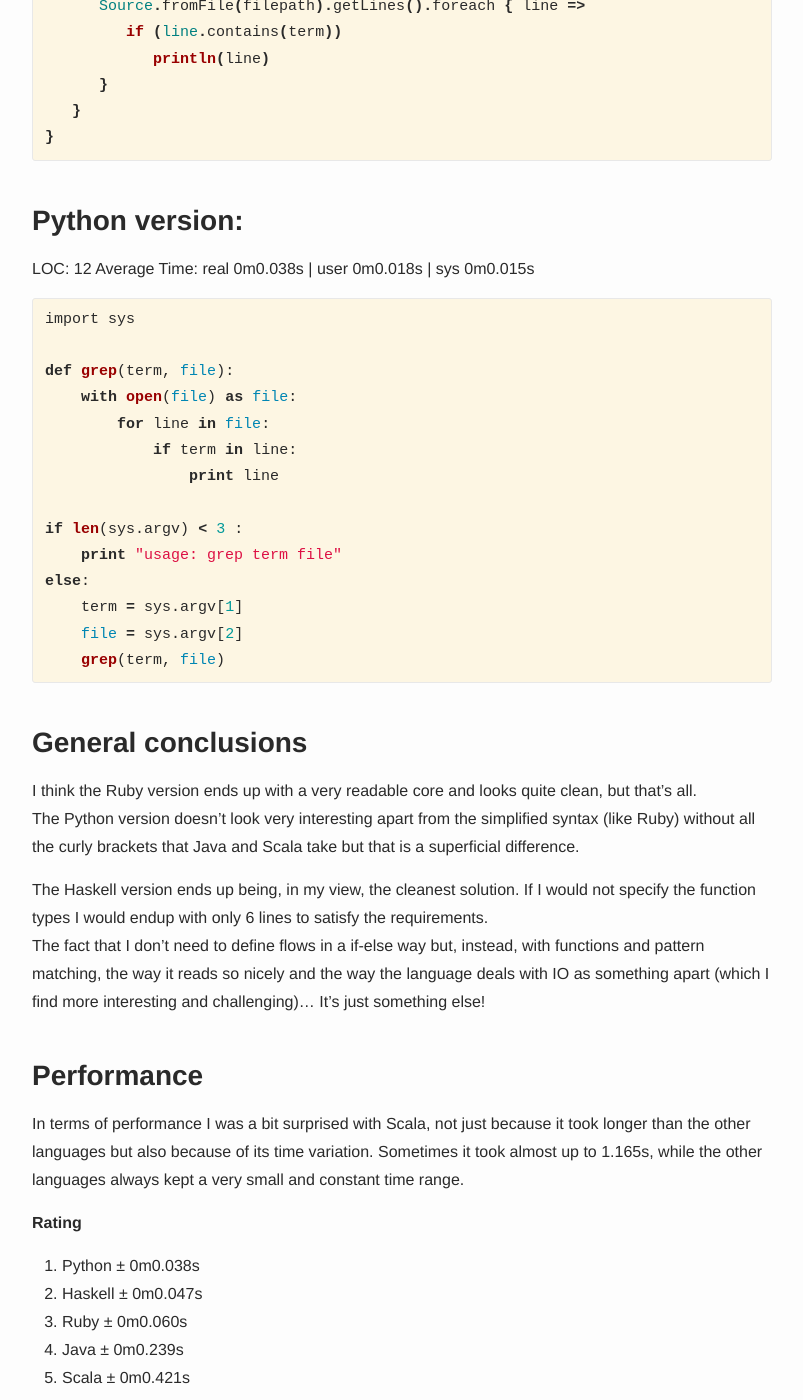
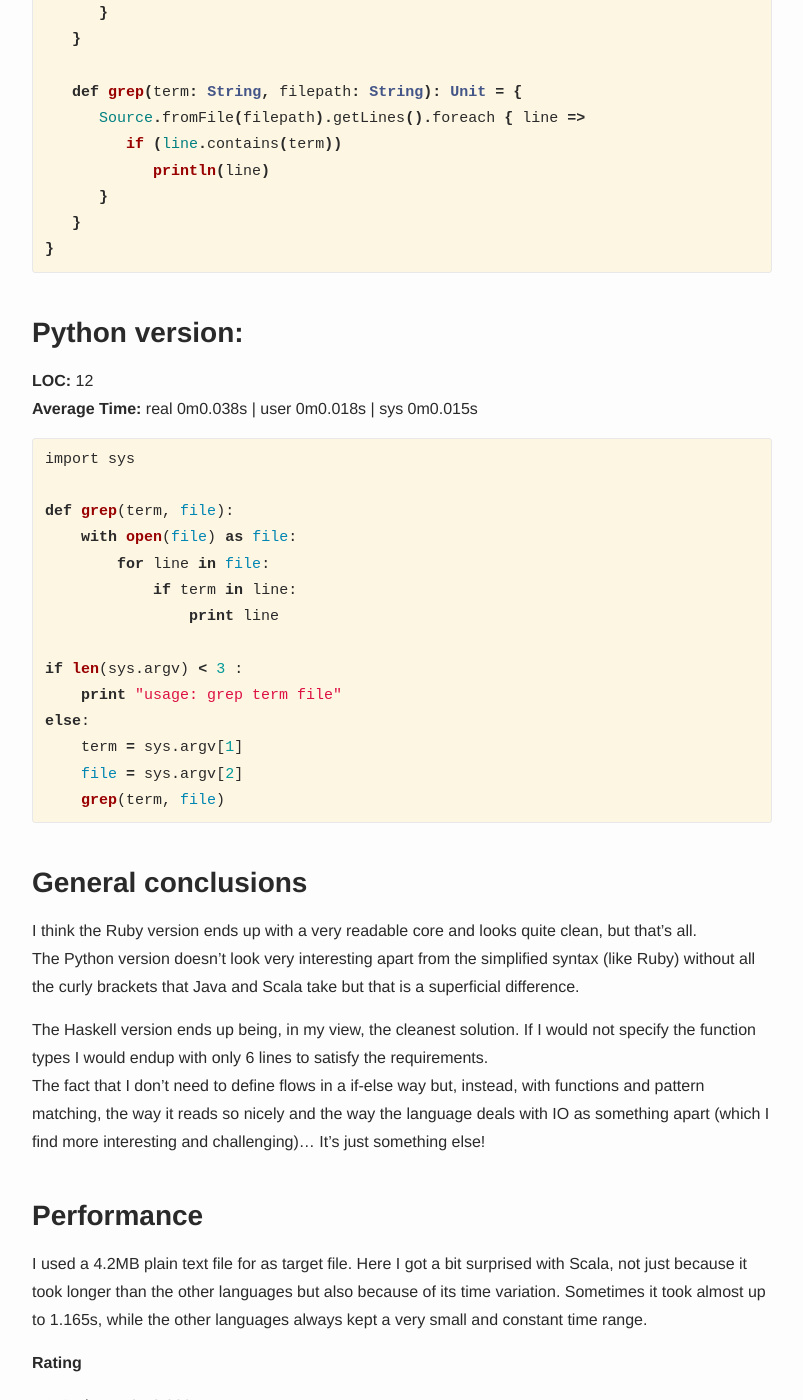
Before and after one commit to NunoAlexandre/nunoalexandre.github.io, a Jekyll site: the page built from _posts/2016-05-17-mini-polyglot-grep.markdown, in a window 1280 px wide and 1400 px high, scrolled down 3847 px. Shown: the whole window, without its empty margins (238-1041 px from the left). Built offline with Jekyll 4.4.1, drawn with Linux system fonts in a browser that asks for light colours; comment, search, counter and statistics services are not loaded; some of the changed text lies outside the part shown.

Commit message:
mini grep update : average time on new lines and not inline

```diff
--- a/_posts/2016-05-17-mini-polyglot-grep.markdown
+++ b/_posts/2016-05-17-mini-polyglot-grep.markdown
@@ -187,7 +187,8 @@ The Haskell version ends up being, in my view, the cleanest solution. If I would
 The fact that I don't need to define flows in a if-else way but, instead, with functions and pattern matching, the way it reads so nicely and the way the language deals with IO as something apart (which I find more interesting and challenging)... It's just something else!
 
 ## Performance
-In terms of performance I was a bit surprised with Scala, not just because it took longer than the other languages but also because of its time variation. Sometimes it took almost up to 1.165s, while the other languages always kept a very small and constant time range.
+I used a 4.2MB plain text file for as target file.
+Here I got a bit surprised with Scala, not just because it took longer than the other languages but also because of its time variation. Sometimes it took almost up to 1.165s, while the other languages always kept a very small and constant time range.
 
 **Rating**
 
```
Also changed, not shown: other parts of _posts/2016-05-17-mini-polyglot-grep.markdown (+10 -10 lines).
